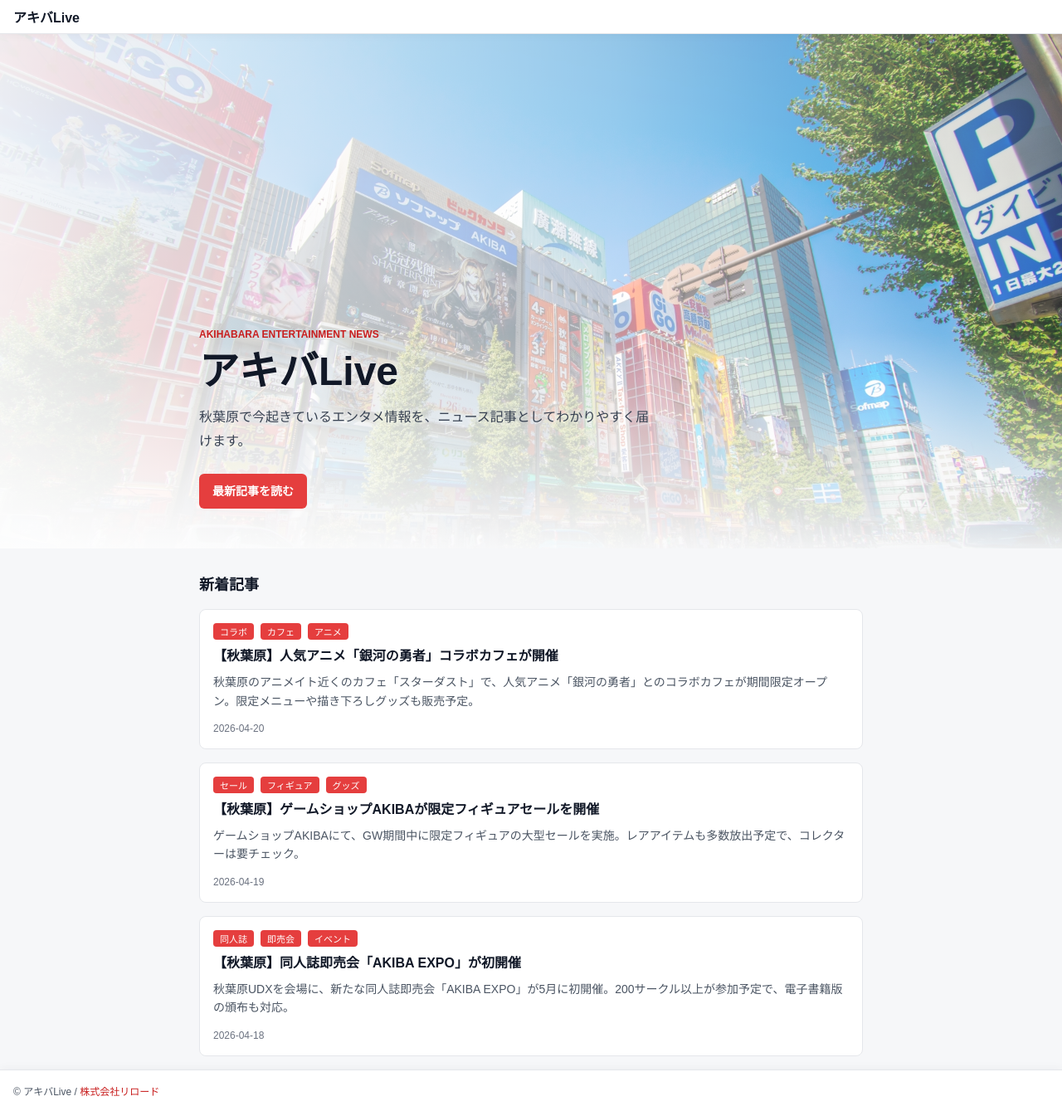
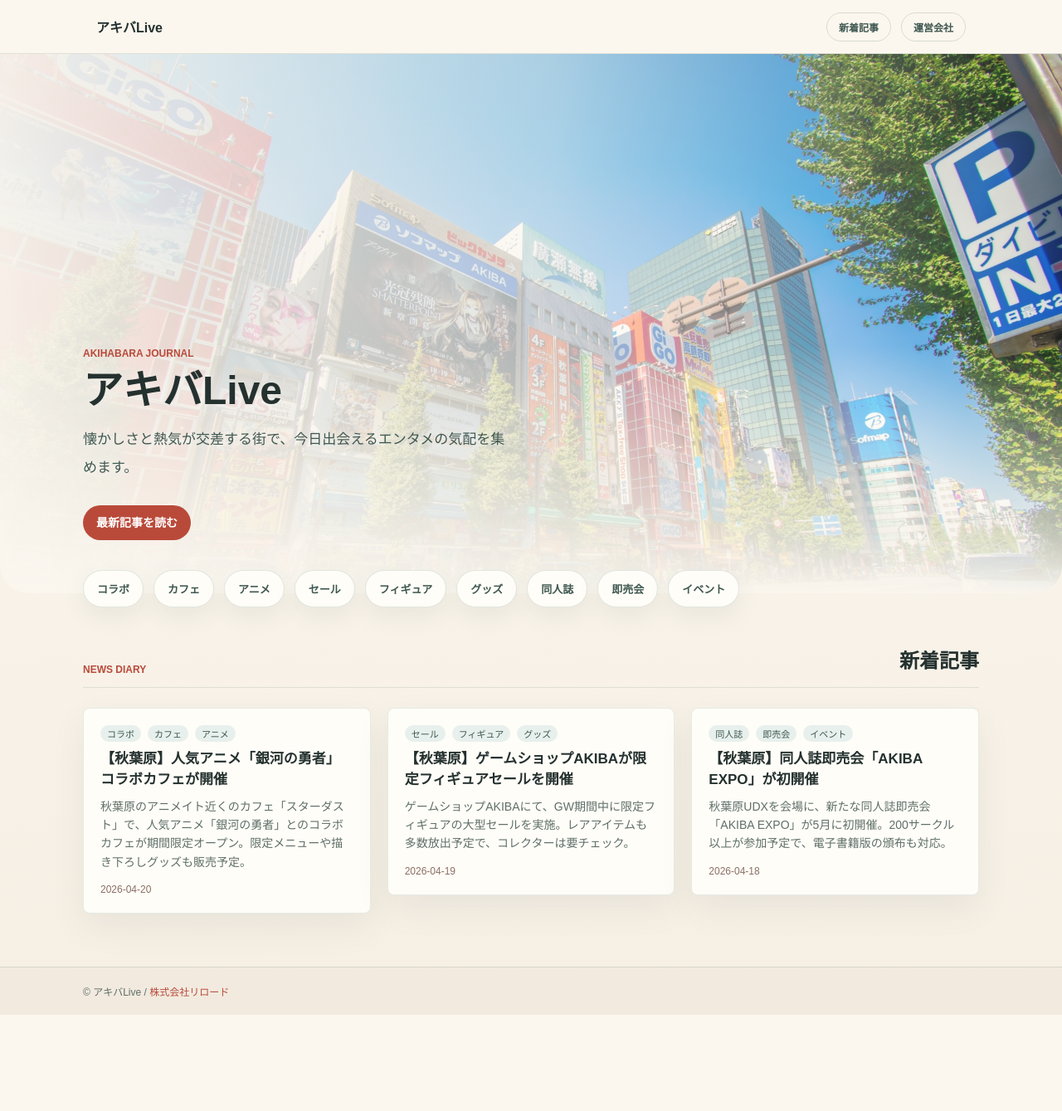
Before and after one commit to reload-co-jp/akiba, a Next.js app: page / in a window 1280 px wide. Shown: the whole page at 83% size. After the commit the page ends 1223 px from the top, so only its background shows below. Built offline with nearby package versions, Linux system fonts and the light colour scheme; no server answers.

Commit message:
Change site layout

```diff
--- a/app/layout.tsx
+++ b/app/layout.tsx
@@ -21,49 +21,31 @@ const RootLayout = ({ children }: { children: React.ReactNode }) => {
   return (
     <html lang="ja">
       <body>
-        <header
-          style={{
-            backgroundColor: "#fff",
-            borderBottom: "1px solid #e5e7eb",
-            boxShadow: "0 2px 10px rgba(17, 24, 39, 0.04)",
-            padding: ".5rem 1rem",
-            position: "relative",
-          }}
-        >
-          <Link href="/" style={{ textDecoration: "none" }}>
-            <Title style={{ color: "#111827" }}>アキバLive</Title>
+        <header className="site-header">
+          <div className="site-header__inner">
+            <Link href="/" className="site-header__brand">
+              <Title>アキバLive</Title>
             </Link>
+            <nav className="site-header__nav" aria-label="主要ナビゲーション">
+              <a href="/#home-articles">新着記事</a>
+              <a href="https://reload.co.jp" rel="noopener noreferrer" target="_blank">
+                運営会社
+              </a>
+            </nav>
+          </div>
         </header>
-        <main
-          style={{
-            background: "#f6f7f9",
-            minHeight: "calc(100dvh - 5.625rem)",
-            padding: "1rem",
-          }}
-        >
+        <main className="site-main">
           {children}
         </main>
-        <footer
-          style={{
-            backgroundColor: "#fff",
-            borderTop: "1px solid #e5e7eb",
-            boxShadow: "0 -2px 10px rgba(17, 24, 39, 0.04)",
-            color: "#4b5563",
-            fontSize: ".75rem",
-            padding: "1rem",
-          }}
-        >
+        <footer className="site-footer">
+          <div className="site-footer__inner">
             <p>
               &copy; アキバLive /{" "}
-            <a
-              href="https://reload.co.jp"
-              rel="noopener noreferrer"
-              target="_blank"
-              style={{ color: "#c81e1e", textDecoration: "none" }}
-            >
+              <a href="https://reload.co.jp" rel="noopener noreferrer" target="_blank">
                 株式会社リロード
               </a>
             </p>
+          </div>
         </footer>
       </body>
     </html>
--- a/app/page.tsx
+++ b/app/page.tsx
@@ -9,15 +9,16 @@ export const metadata = {
 const Page = () => {
   const articles = getAllArticles()
   const latestArticle = articles[0]
+  const tags = [...new Set(articles.flatMap((article) => article.tags))]
 
   return (
     <>
       <section className="home-hero">
         <div className="home-hero__content">
-          <p className="home-hero__kicker">Akihabara Entertainment News</p>
+          <p className="home-hero__kicker">Akihabara journal</p>
           <h1 className="home-hero__title">アキバLive</h1>
           <p className="home-hero__lead">
-            秋葉原で今起きているエンタメ情報を、ニュース記事としてわかりやすく届けます。
+            懐かしさと熱気が交差する街で、今日出会えるエンタメの気配を集めます。
           </p>
           {latestArticle && (
             <Link className="home-hero__link" href={`/${latestArticle.slug}/`}>
@@ -27,10 +28,21 @@ const Page = () => {
         </div>
       </section>
 
+      <section className="home-tags" aria-label="記事カテゴリ">
+        {tags.map((tag) => (
+          <span key={tag} className="home-tags__item">
+            {tag}
+          </span>
+        ))}
+      </section>
+
       <section className="home-articles" aria-labelledby="home-articles-title">
-        <h2 id="home-articles-title" className="home-articles__title">
-          新着記事
-        </h2>
+        <div className="home-articles__header">
+          <p className="home-articles__kicker">News diary</p>
+          <h2 id="home-articles-title" className="home-articles__title">
+            新着記事
+          </h2>
+        </div>
         <ul className="article-list">
           {articles.map((article) => (
             <li key={article.id}>
--- a/app/reset.css
+++ b/app/reset.css
@@ -5,31 +5,102 @@
 }
 
 :root {
-  background: #f6f7f9;
-  color: #111827;
+  background: #fbf7ef;
+  color: #24312f;
   color-scheme: light;
+}
+
+body {
+  background:
+    linear-gradient(180deg, #fbf7ef 0%, #f6efe4 100%);
+  min-height: 100dvh;
+}
+
+.site-header {
+  background: rgba(251, 247, 239, 0.94);
+  border-bottom: 1px solid rgba(96, 120, 111, 0.18);
+  position: sticky;
+  top: 0;
+  z-index: 10;
+}
+
+.site-header__inner {
+  align-items: center;
+  display: flex;
+  justify-content: space-between;
+  margin: 0 auto;
+  max-width: 1080px;
+  min-height: 4rem;
+  padding: 0.75rem 1rem;
+}
+
+.site-header__brand {
+  color: #24312f;
+  font-weight: 800;
+  text-decoration: none;
+}
+
+.site-header__nav {
+  align-items: center;
+  display: flex;
+  gap: 0.75rem;
+}
+
+.site-header__nav a {
+  border: 1px solid rgba(96, 120, 111, 0.22);
+  border-radius: 999px;
+  color: #3f5851;
+  font-size: 0.75rem;
+  font-weight: 700;
+  padding: 0.5rem 0.875rem;
+  text-decoration: none;
+}
+
+.site-main {
+  background: transparent;
+  min-height: calc(100dvh - 8.5rem);
+  padding: 0 1rem 4rem;
+}
+
+.site-footer {
+  background: #f2eadf;
+  border-top: 1px solid rgba(96, 120, 111, 0.18);
+  color: #5f6f69;
+  font-size: 0.75rem;
+  padding: 1.25rem 1rem;
+}
+
+.site-footer__inner {
+  margin: 0 auto;
+  max-width: 1080px;
+}
+
+.site-footer a {
+  color: #b94a3a;
+  text-decoration: none;
 }
 
 .home-hero {
   align-items: flex-end;
   background:
-    linear-gradient(90deg, rgba(255, 255, 255, 0.92), rgba(255, 255, 255, 0.58) 58%, rgba(255, 255, 255, 0.18)),
-    linear-gradient(0deg, rgba(246, 247, 249, 0.94), rgba(246, 247, 249, 0) 42%),
+    linear-gradient(90deg, rgba(251, 247, 239, 0.96), rgba(251, 247, 239, 0.68) 52%, rgba(251, 247, 239, 0.1)),
+    linear-gradient(0deg, rgba(251, 247, 239, 0.98), rgba(251, 247, 239, 0) 46%),
     url("/images/hero.jpg") center / cover;
+  border-radius: 0 0 34px 34px;
   display: flex;
-  margin: -1rem -1rem 2rem;
-  min-height: min(620px, calc(100svh - 11rem));
-  padding: 4rem 1rem 3rem;
+  margin: 0 -1rem 0;
+  min-height: min(650px, calc(100svh - 9rem));
+  padding: 5rem 1rem 4rem;
 }
 
 .home-hero__content {
   margin: 0 auto;
-  max-width: 800px;
+  max-width: 1080px;
   width: 100%;
 }
 
 .home-hero__kicker {
-  color: #c81e1e;
+  color: #b94a3a;
   font-size: 0.75rem;
   font-weight: 700;
   letter-spacing: 0;
@@ -38,7 +109,7 @@
 }
 
 .home-hero__title {
-  color: #111827;
+  color: #24312f;
   font-size: 3rem;
   font-weight: 800;
   line-height: 1.08;
@@ -47,17 +118,17 @@
 }
 
 .home-hero__lead {
-  color: #374151;
-  font-size: 1rem;
-  line-height: 1.8;
-  margin: 0 0 1.5rem;
-  max-width: 34rem;
+  color: #3f5851;
+  font-size: 1.0625rem;
+  line-height: 2;
+  margin: 0 0 1.75rem;
+  max-width: 32rem;
   text-shadow: 0 1px 12px rgba(255, 255, 255, 0.72);
 }
 
 .home-hero__link {
-  background: #e53e3e;
-  border-radius: 6px;
+  background: #b94a3a;
+  border-radius: 999px;
   color: #fff;
   display: inline-flex;
   font-size: 0.875rem;
@@ -69,26 +140,62 @@
 
 .home-hero__link:focus-visible,
 .article-card-link:focus-visible {
-  outline: 3px solid #fca5a5;
+  outline: 3px solid #e6b4a8;
   outline-offset: 4px;
+}
+
+.home-tags {
+  display: flex;
+  flex-wrap: wrap;
+  gap: 0.75rem;
+  margin: -1.75rem auto 3rem;
+  max-width: 1080px;
+  position: relative;
+}
+
+.home-tags__item {
+  background: #fffdf8;
+  border: 1px solid rgba(96, 120, 111, 0.18);
+  border-radius: 999px;
+  box-shadow: 0 10px 28px rgba(68, 83, 77, 0.08);
+  color: #3f5851;
+  font-size: 0.8125rem;
+  font-weight: 700;
+  padding: 0.75rem 1rem;
 }
 
 .home-articles {
   margin: 0 auto;
-  max-width: 800px;
+  max-width: 1080px;
+}
+
+.home-articles__header {
+  align-items: end;
+  border-bottom: 1px solid rgba(96, 120, 111, 0.16);
+  display: flex;
+  justify-content: space-between;
+  margin: 0 0 1.5rem;
+  padding-bottom: 0.875rem;
+}
+
+.home-articles__kicker {
+  color: #b94a3a;
+  font-size: 0.75rem;
+  font-weight: 700;
+  text-transform: uppercase;
 }
 
 .home-articles__title {
-  color: #111827;
-  font-size: 1.125rem;
+  color: #24312f;
+  font-size: 1.5rem;
   line-height: 1.4;
-  margin: 0 0 1rem;
+  margin: 0;
 }
 
 .article-list {
-  display: flex;
-  flex-direction: column;
-  gap: 1rem;
+  display: grid;
+  gap: 1.25rem;
+  grid-template-columns: repeat(3, minmax(0, 1fr));
   list-style: none;
   margin: 0;
   padding: 0;
@@ -100,16 +207,19 @@
 }
 
 .article-card {
-  background-color: #fff;
-  border: 1px solid #e5e7eb;
+  background-color: #fffdf8;
+  border: 1px solid rgba(96, 120, 111, 0.14);
   border-radius: 8px;
-  padding: 1rem;
-  transition: background-color 0.2s, border-color 0.2s;
+  box-shadow: 0 16px 40px rgba(68, 83, 77, 0.08);
+  min-height: 100%;
+  padding: 1.25rem;
+  transition: transform 0.2s, border-color 0.2s, box-shadow 0.2s;
 }
 
 .article-card-link:hover .article-card {
-  background-color: #fff7f7;
-  border-color: #f3b8b8;
+  border-color: rgba(185, 74, 58, 0.28);
+  box-shadow: 0 18px 46px rgba(68, 83, 77, 0.12);
+  transform: translateY(-2px);
 }
 
 .article-card__tags {
@@ -120,63 +230,90 @@
 }
 
 .article-card__tag {
-  background-color: #e53e3e;
-  border-radius: 4px;
-  color: #fff;
+  background-color: #e7f0ed;
+  border-radius: 999px;
+  color: #3f5851;
   font-size: 0.6875rem;
   padding: 0.125rem 0.5rem;
 }
 
 .article-card__title {
-  color: #111827;
-  font-size: 1rem;
+  color: #24312f;
+  font-size: 1.0625rem;
   font-weight: bold;
   line-height: 1.5;
   margin: 0 0 0.5rem;
 }
 
 .article-card__summary {
-  color: #4b5563;
+  color: #5f6f69;
   font-size: 0.875rem;
   line-height: 1.6;
   margin: 0 0 0.75rem;
 }
 
 .article-card__date {
-  color: #6b7280;
+  color: #8a6f63;
   font-size: 0.75rem;
 }
 
 @media (max-width: 640px) {
+  .site-header__inner {
+    align-items: flex-start;
+    flex-direction: column;
+    gap: 0.75rem;
+  }
+
+  .site-header__nav {
+    overflow-x: auto;
+    width: 100%;
+  }
+
   .home-hero {
     background-position: center top;
     min-height: min(560px, calc(100svh - 10rem));
-    padding: 3rem 1rem 2.25rem;
+    padding: 3.5rem 1rem 3rem;
   }
 
   .home-hero__title {
     font-size: 2.25rem;
+  }
+
+  .home-articles__header {
+    align-items: flex-start;
+    flex-direction: column;
+    gap: 0.25rem;
+  }
+
+  .article-list {
+    grid-template-columns: 1fr;
+  }
+}
+
+@media (min-width: 641px) and (max-width: 900px) {
+  .article-list {
+    grid-template-columns: repeat(2, minmax(0, 1fr));
   }
 }
 
 .article-content h2 {
   font-size: 1.125rem;
   font-weight: bold;
-  color: #111827;
+  color: #24312f;
   margin: 1.5rem 0 0.75rem;
   padding-bottom: 0.25rem;
   border-bottom: 1px solid #e5e7eb;
 }
 
 .article-content p {
-  color: #374151;
+  color: #3f5851;
   line-height: 1.8;
   margin-bottom: 1rem;
 }
 
 .article-content ul,
 .article-content ol {
-  color: #374151;
+  color: #3f5851;
   line-height: 1.8;
   padding-left: 1.5rem;
   margin-bottom: 1rem;
@@ -187,5 +324,5 @@
 }
 
 .article-content strong {
-  color: #111827;
+  color: #24312f;
 }
--- a/data/articles.json
+++ b/data/articles.json
@@ -7,6 +7,11 @@
     "content": "## 概要\n\n秋葉原のカフェ「スターダスト」で、TVアニメ「銀河の勇者」とのコラボカフェが4月20日よりスタート。作品の世界観を再現した限定メニューが楽しめます。\n\n## 内容\n\n限定メニューには、主人公・リュウのシグネチャードリンク「星屑サイダー」（880円）や、ヒロイン・アイナをイメージしたパフェ（1,200円）など全10種が登場。注文ごとに描き下ろしポストカードが1枚プレゼントされます。\n\nまたカフェ内には等身大パネルや描き下ろし原画の展示コーナーも設置予定です。\n\n## 開催情報\n\n- **会場**: スターダストカフェ 秋葉原店\n- **期間**: 2026年4月20日〜5月5日\n- **料金**: 入場無料（飲食代別途）\n- **予約**: 不要\n\n## こんな人におすすめ\n\n- 「銀河の勇者」ファン\n- 秋葉原のコラボカフェが好きな方\n- 限定グッズを集めている方",
     "publishedAt": "2026-04-20",
     "tags": ["コラボ", "カフェ", "アニメ"],
+    "sources": [
+      {
+        "label": "イベント主催者提供情報"
+      }
+    ],
     "event": {
       "venue": "スターダストカフェ 秋葉原店",
       "startDate": "2026-04-20",
@@ -23,6 +28,11 @@
     "content": "## 概要\n\nゲームショップAKIBAが、2026年のゴールデンウィークに合わせて大型フィギュアセールを開催します。国内外の人気タイトルのレアフィギュアが最大50%オフで購入できるチャンスです。\n\n## 内容\n\n今回のセールでは、過去に完売した限定フィギュアの再販も行われます。販売点数は500点以上を予定しており、開場前から並ぶファンも多数見込まれています。\n\n整理券は4月25日から店頭にて配布開始。1人1枚限りです。\n\n## 開催情報\n\n- **会場**: ゲームショップAKIBA 3F会場\n- **期間**: 2026年4月29日〜5月6日\n- **料金**: 無料（購入は別途）\n- **予約**: 整理券必要\n\n## こんな人におすすめ\n\n- フィギュアコレクター\n- GWに秋葉原を訪れる予定がある方\n- 限定グッズを探している方",
     "publishedAt": "2026-04-19",
     "tags": ["セール", "フィギュア", "グッズ"],
+    "sources": [
+      {
+        "label": "店舗提供情報"
+      }
+    ],
     "event": {
       "venue": "ゲームショップAKIBA 3F会場",
       "startDate": "2026-04-29",
@@ -39,6 +49,11 @@
     "content": "## 概要\n\n秋葉原UDXで、新しい同人誌即売会「AKIBA EXPO」が5月3日・4日の2日間にわたり初開催されます。200を超えるサークルが参加予定で、各ジャンルの最新作が揃います。\n\n## 内容\n\n紙の同人誌だけでなく、NFCタグを使った電子書籍版の頒布も全サークルで対応予定。スマートフォンがあればその場でダウンロードして読むことができます。\n\n会場内にはフードエリアも設置され、1日中楽しめるイベントとなっています。\n\n## 開催情報\n\n- **会場**: 秋葉原UDX 4F\n- **期間**: 2026年5月3日〜4日\n- **料金**: 入場500円\n- **予約**: 不要（当日券のみ）\n\n## こんな人におすすめ\n\n- 同人誌ファン\n- 新しいサークルの作品を探している方\n- 電子書籍で手軽に読みたい方",
     "publishedAt": "2026-04-18",
     "tags": ["同人誌", "即売会", "イベント"],
+    "sources": [
+      {
+        "label": "イベント主催者提供情報"
+      }
+    ],
     "event": {
       "venue": "秋葉原UDX 4F",
       "startDate": "2026-05-03",
--- a/lib/articles.ts
+++ b/lib/articles.ts
@@ -8,6 +8,10 @@ export type Article = {
   content: string
   publishedAt: string
   tags: string[]
+  sources?: {
+    label: string
+    url?: string
+  }[]
   event?: {
     venue: string
     startDate: string
```
Also changed, not shown: app/[slug]/page.tsx (+51 -13 lines), 1 other file (tests, documents, lock files or other folders). Lines whose indentation alone changed are shown as unchanged.
